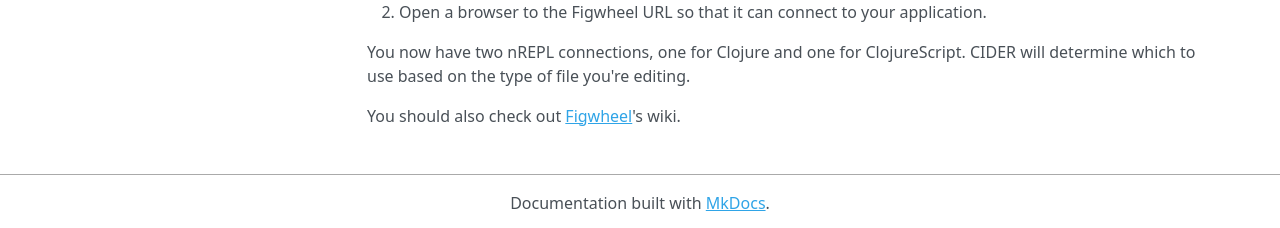
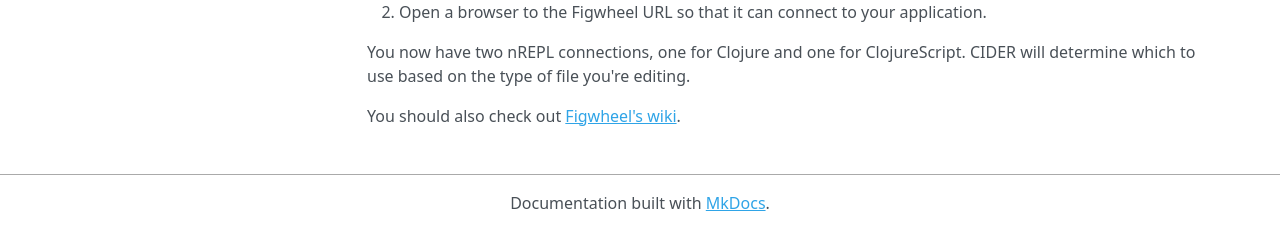
Before and after one commit to clojure-emacs/cider, an MkDocs documentation site: the page built from doc/basic_usage.md, in a window 1280 px wide and 900 px high, scrolled down 10970 px. Shown: the part 669-897 px from the top of the window. Built offline with MkDocs 1.6.1, drawn with Linux system fonts in a browser that asks for light colours; nearby versions of some CDN libraries; old or Windows-style settings are respelled for this version of MkDocs.

Commit message:
Improve a link

```diff
--- a/doc/basic_usage.md
+++ b/doc/basic_usage.md
@@ -436,8 +436,7 @@ You now have two nREPL connections, one for Clojure and one for ClojureScript.
 CIDER will determine which to use based on the type of file you're editing.
 
 You should also check out
-[Figwheel](https://github.com/bhauman/lein-figwheel/wiki/Using-the-Figwheel-REPL-within-NRepl)'s
-wiki.
+[Figwheel's wiki](https://github.com/bhauman/lein-figwheel/wiki/Using-the-Figwheel-REPL-within-NRepl).
 
 [leiningen]: http://leiningen.org/
 [boot]: http://boot-clj.com/
```
